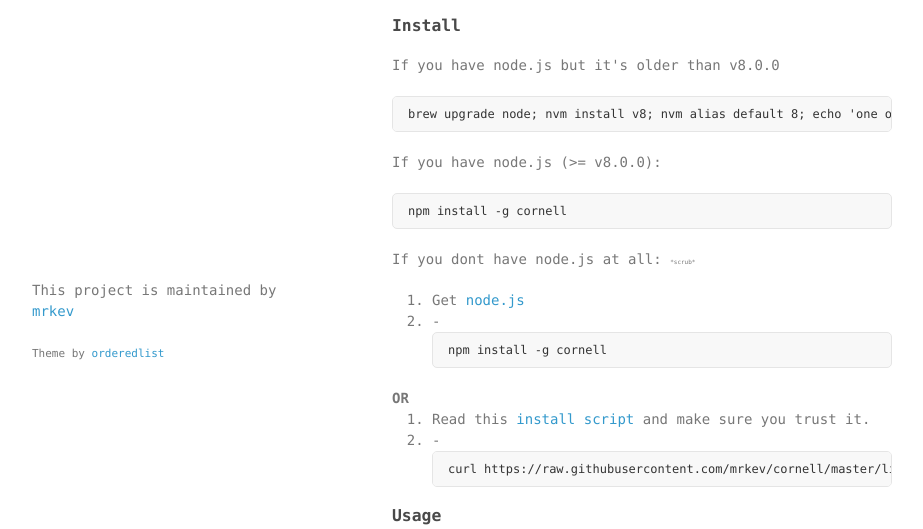
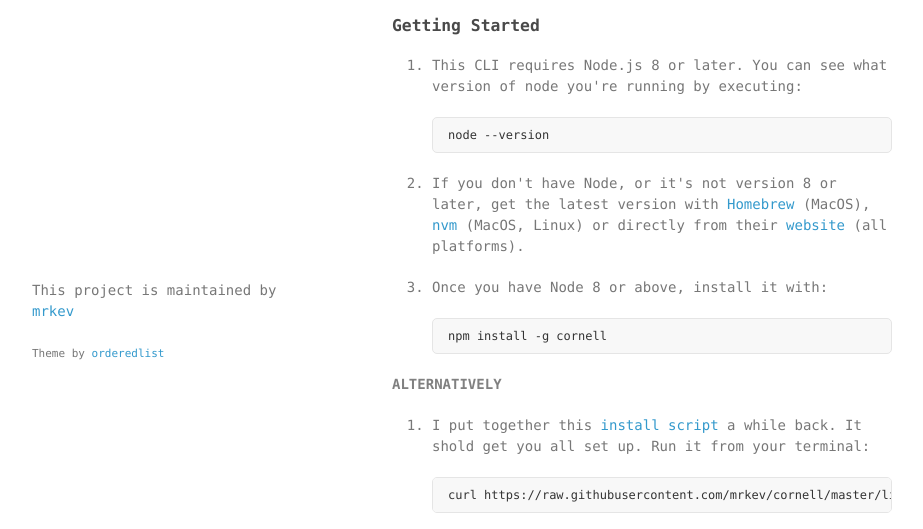
Before and after one commit to mrkev/cornell, a plain HTML site: page index.html in a window 1280 px wide. Shown: the part 367-896 px from the top of the page, without its empty margins (178-1101 px from the left). Drawn offline with Linux system fonts and the light colour scheme.

Commit message:
Update website

```diff
--- a/index.html
+++ b/index.html
@@ -45,50 +45,47 @@
         <h3>
           <a id="install" class="anchor" href="#install" aria-hidden="true"
             ><span class="octicon octicon-link"></span></a
-          >Install
+          >Getting Started
         </h3>
-
-        <p>If you have node.js but it's older than v8.0.0</p>
-
-        <pre><code>brew upgrade node; nvm install v8; nvm alias default 8; echo 'one of these should work'</code></pre>
-
-        <p>If you have node.js (>= v8.0.0):</p>
-
-        <pre><code>npm install -g cornell
-</code></pre>
-
-        <p>
-          If you dont have node.js at all:
-          <small style="font-size:6px;">*scrub*</small>
-        </p>
 
         <ol>
           <li>
-            Get
-            <a
-              href="https://encrypted.google.com/search?hl=en&q=install%20nodejs"
-              >node.js</a
-            >
+            <p>
+              This CLI requires Node.js 8 or later. You can see what version of
+              node you're running by executing:
+            </p>
+            <pre>node --version</pre>
           </li>
           <li>
-            -
-            <pre>npm install -g cornell</pre>
+            <p>
+              If you don't have Node, or it's not version 8 or later, get the
+              latest version with
+              <a href="https://brew.sh/">Homebrew</a> (MacOS),
+              <a href="https://github.com/nvm-sh/nvm">nvm</a> (MacOS, Linux) or
+              directly from their
+              <a href="https://nodejs.org/en/download/">website</a> (all
+              platforms).
+            </p>
+          </li>
+          <li>
+            <p>Once you have Node 8 or above, install it with:</p>
+            <pre><code>npm install -g cornell</code></pre>
           </li>
         </ol>
 
-        <b>OR</b>
+        <h4 style="color:gray;">ALTERNATIVELY</h4>
 
         <ol>
           <li>
-            Read this
-            <a
-              href="https://raw.githubusercontent.com/mrkev/cornell/master/lib/install.sh"
-              >install script</a
-            >
-            and make sure you trust it.
-          </li>
-          <li>
-            -
+            <p>
+              I put together this
+              <a
+                href="https://raw.githubusercontent.com/mrkev/cornell/master/lib/install.sh"
+                >install script</a
+              >
+              a while back. It shold get you all set up. Run it from your
+              terminal:
+            </p>
             <pre><code>curl https://raw.githubusercontent.com/mrkev/cornell/master/lib/install.sh | bash</code></pre>
           </li>
         </ol>
@@ -133,13 +130,13 @@
             href="#wait-but-why"
             aria-hidden="true"
             ><span class="octicon octicon-link"></span></a
-          >Wait but why.
+          >Wait but why
         </h3>
 
         <ol>
           <li>
             <p>
-              You already have browser 42 tabs open and don't want to kill those
+              You already have 42 tabs open and don't want to kill those
               page-tables just to find a place to eat.
             </p>
           </li>
@@ -152,13 +149,15 @@
               <code>grep</code> for dayz.
             </p>
           </li>
-          <li>
+          <!-- Lmao "America was great" did this not age well? -->
+          <!--
+            <li>
             <p>
               You know that back in the 80s life was good. The grass was green,
               UIs didn't suck, America was great and kids weren't whining about
               their scrolling animations or their OTA software updates.
             </p>
-          </li>
+          </li> -->
           <li><p>To up your vintage game, duh.</p></li>
         </ol>
 
@@ -172,7 +171,7 @@
           >Any more questions?
         </h2>
 
-        <p><a href="http://shotonoca.ml/ask">Ask me about it</a></p>
+        <p><a href="http://twitter.com/aykev">Ask me about it</a></p>
       </section>
       <footer>
         <p>
```
